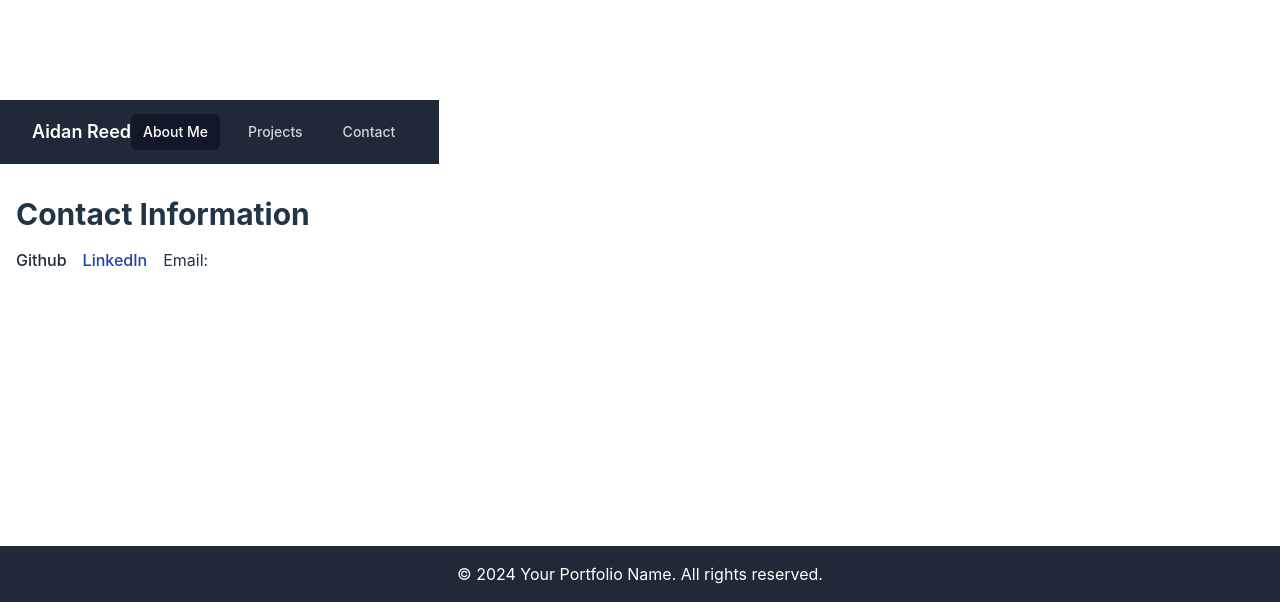
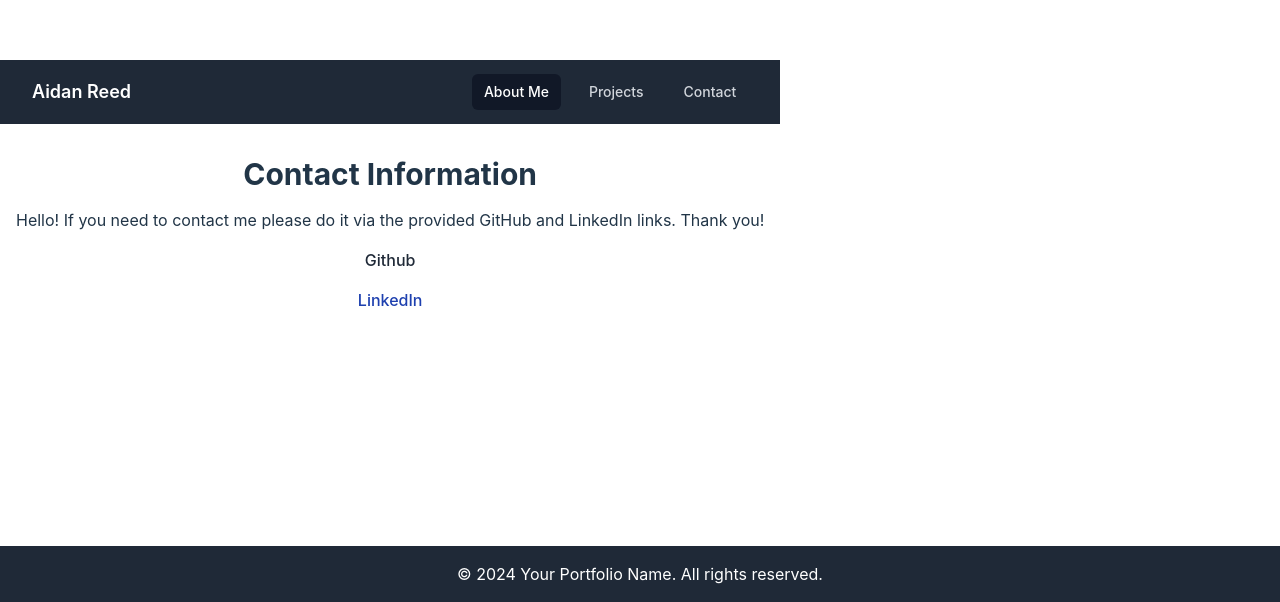
Before and after one commit to A04pr/React-Portfolio, a React (Vite) app in the folder client/: page /contact in a window 1280 px wide. Shown: the part 198-800 px from the top of the page. Built offline with nearby package versions, Linux system fonts and the light colour scheme.

Commit message:
complete

```diff
--- a/client/src/pages/Contact.jsx
+++ b/client/src/pages/Contact.jsx
@@ -1,11 +1,11 @@
 export default function Contact() {
   return (
-      <div className="container mx-auto px-4 py-8">
+    <div className="container mx-auto px-4 py-8 flex flex-col items-center">
       <h1 className="text-3xl font-bold mb-4">Contact Information</h1>
-        <div className="flex items-center space-x-4">
+      <p className="text-center mb-4">Hello! If you need to contact me please do it via the provided GitHub and LinkedIn links. Thank you!</p>
+      <div className="flex flex-col items-center space-y-4">
         <a href="https://github.com/A04pr" target="_blank" rel="noopener noreferrer" className="text-gray-800 hover:text-gray-600 transition duration-300">Github</a>
-          <a href="www.linkedin.com/in/aidanpreed" target="_blank" rel="noopener noreferrer" className="text-blue-800 hover:text-blue-600 transition duration-300">LinkedIn</a>
-          <p>Email: </p>
+        <a href="https://www.linkedin.com/in/aidanpreed" target="_blank" rel="noopener noreferrer" className="text-blue-800 hover:text-blue-600 transition duration-300">LinkedIn</a>
       </div>
     </div>
   );
```
Lines whose indentation alone changed are shown as unchanged.
